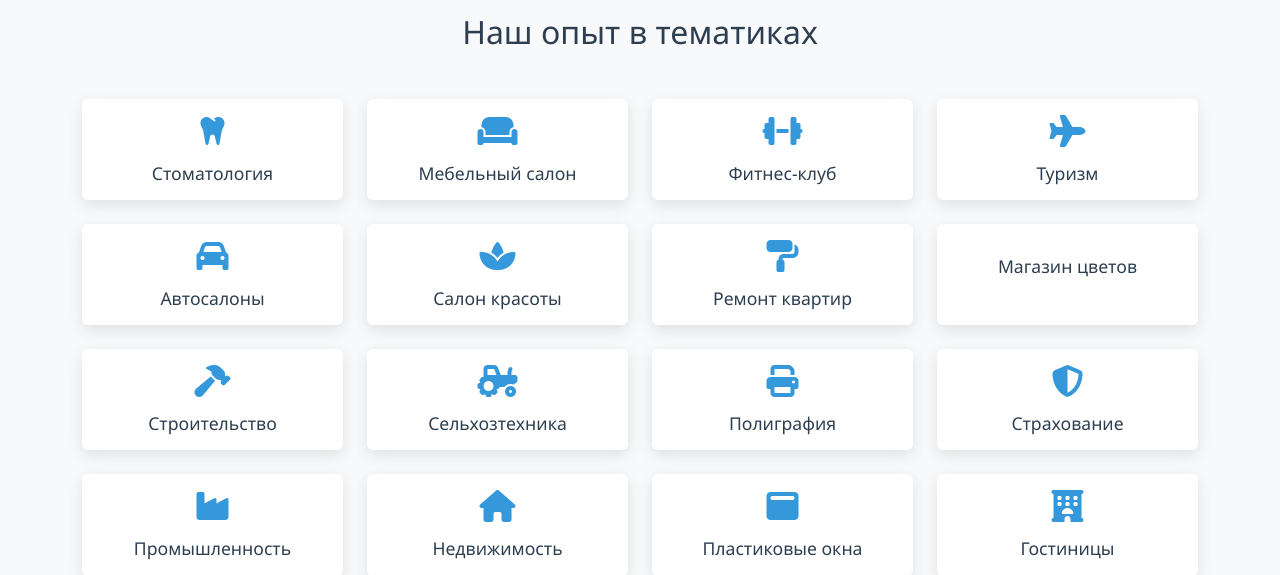
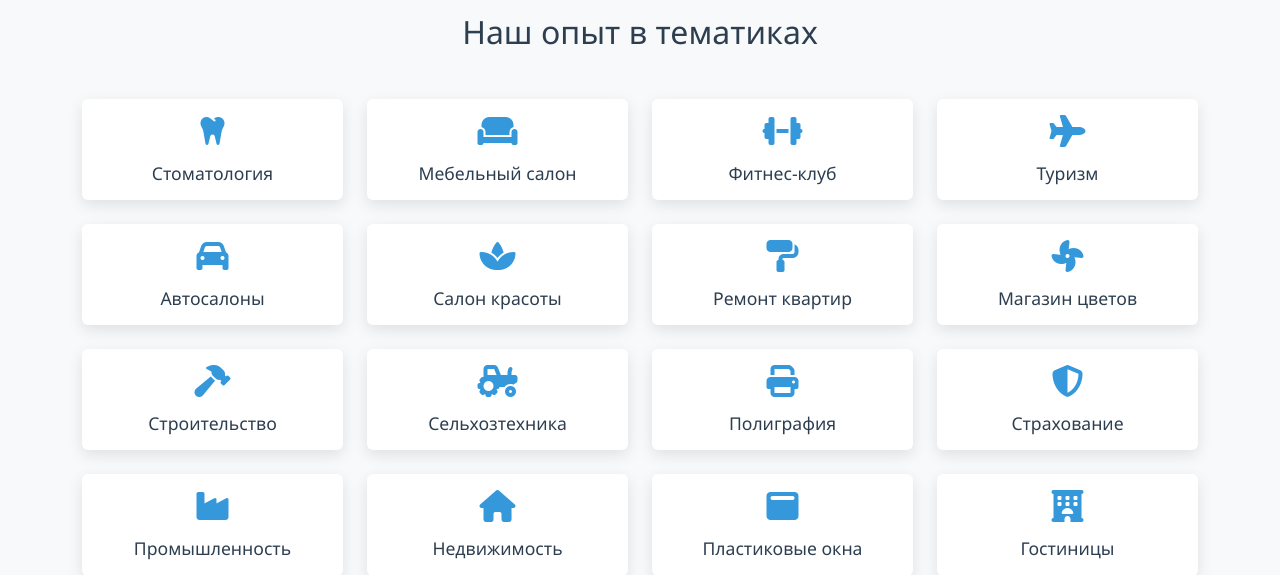
Before and after one commit to MiPolynsky/SeoMaster_1, a Flask app: page / in a window 1280 px wide. Shown: the part 1823-2398 px from the top of the page. Run offline with Flask 3, Linux system fonts and the light colour scheme.

Commit message:
Agent query: Please check if the flower shop icon (fan icon) is now visible in the industry section and if it animates (rotates and turns pink) when you hover over it
Fix: Incorrect icon for flower shop on index page

Screenshot: https://storage.googleapis.com/screenshot-production-us-central1/74f28105-0b3e-4dca-973e-8a69c1d6d330/30f7b15f-e375-44c5-8049-a7ce376213cb.jpg

```diff
--- a/templates/index.html
+++ b/templates/index.html
@@ -194,7 +194,7 @@
             <div class="col-md-3 mb-4">
                 <a href="{{ url_for('industry_page', industry_code='flowers') }}" class="text-decoration-none">
                     <div class="experience-card p-3 rounded">
-                        <i class="fas fa-flower mb-3"></i>
+                        <i class="fas fa-fan mb-3"></i>
                         <h4>Магазин цветов</h4>
                     </div>
                 </a>
```
